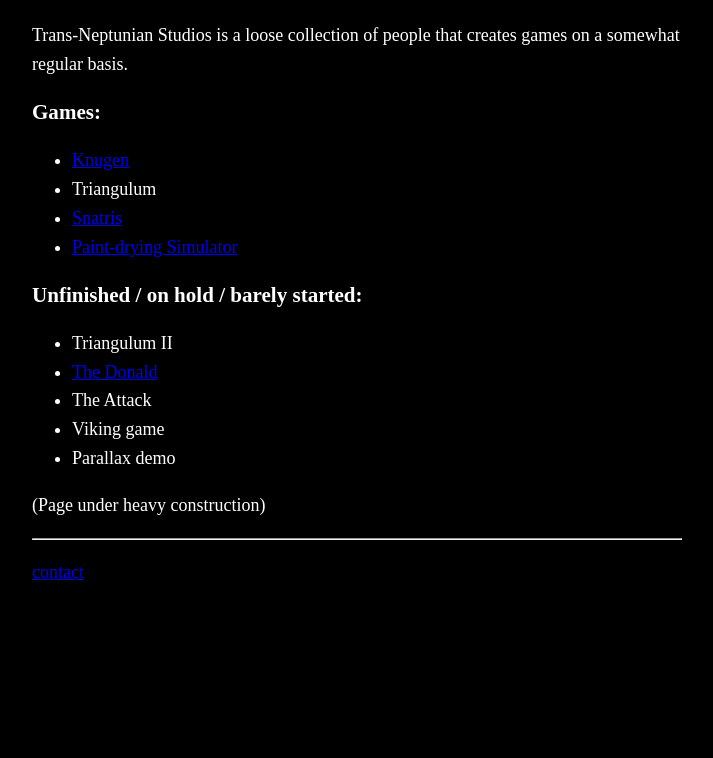
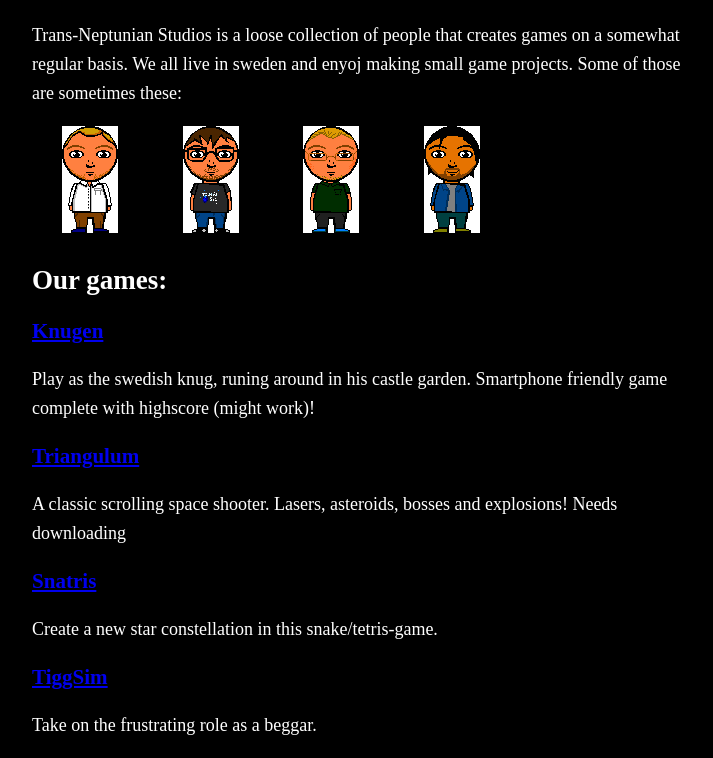
Before and after one commit to TransNeptunianStudios/www, a plain HTML site: page index.html in a window 1280 px wide. Shown: the part 182-940 px from the top of the page, without its empty margins (283-996 px from the left). Before the commit the page ends 808 px from the top, so only its background shows below. Drawn offline with Linux system fonts and the light colour scheme.

Commit message:
Added links and pics

```diff
--- a/index.html
+++ b/index.html
@@ -1,4 +1,3 @@
-<!DOCTYPE html>
 <html>
 
 <head>
@@ -22,36 +21,50 @@
     }
   </style>
 
-  <body bgcolor="#000000">
 </head>
 
-<body>
+<body bgcolor="#000000">
+
+
+
   <header>
     <center>
       <img src="resources/TNS_logo.png" alt="Logo">
     </center>
     <h1>World leading in awesome space games and games in general.</h1>
   </header>
-  <p>Trans-Neptunian Studios is a loose collection of people that creates games on a somewhat regular basis.</p>
-  <h3>Games:</h3>
-  <ul>
-    <li><a href="/Knugen/index.html">Knugen</a>
-      <li>Triangulum</li>
-      <li><a href="/Snatris/index.html">Snatris</a>
-      </li>
-      <li><a href="/PaintDryingSimulator/index.html">Paint-drying Simulator</a></li>
-  </ul>
+  <p>Trans-Neptunian Studios is a loose collection of people that creates games on a somewhat regular basis. We all live in sweden and enyoj making small game projects. Some of those are sometimes these:</p>
+  <div style="overflow:auto">
+    <img style="overflow:auto;margin:0px 30px" src="resources/Avatar_Micke.PNG" alt="Pic of Micke">
+    <img style="overflow:auto;margin:0px 30px" src="resources/Avatar_Robin.PNG" alt="Pic of Robin">
+    <img style="overflow:auto;margin:0px 30px" src="resources/Avatar_Tobias.PNG" alt="Pic of Tobias">
+    <img style="overflow:auto;margin:0px 30px" src="resources/Avatar_David.PNG" alt="Pic of David">
+  </div>
+  <h2>Our games:</h2>
+  <h3><a href="/Knugen/index.html">Knugen</a></h3>
+  <p>Play as the swedish knug, runing around in his castle garden. Smartphone friendly game complete with highscore (might work)!</p>
+  <h3><a href="https://github.com/TransNeptunianStudios/Triangulum/releases/tag/v1.0">Triangulum</a></h3>
+  <p>A classic scrolling space shooter. Lasers, asteroids, bosses and explosions! Needs downloading</p>
+  <h3><a href="/Snatris/index.html">Snatris</a></h3>
+  <p>Create a new star constellation in this snake/tetris-game.</p>
+  <h3><a href="/TiggSim/index.html">TiggSim</a></h3>
+  <p>Take on the frustrating role as a beggar.</p>
+  <h3><a href="/PaintDryingSimulator/index.html">Paint-drying Simulator</a></h3>
+  <p>Made late at night after a pub-crawl.</p>
   <h3>Unfinished / on hold / barely started:</h3>
   <ul>
-    <li>Triangulum II</li>
-    <li><a href="/TheDonald/index.html">The Donald</a>
-      <li>The Attack</li>
-      <li>Viking game</li>
-      <li>Parallax demo</li>
+    <li><a href="/Triangulum-II/index.html">Triangulum II</a></li>
+    <li><a href="/TheDonald/index.html">The Donald</a></li>
+    <li><a href="/VikingRobotRampage/index.html">Viking Robot Rampage</a></li>
+    <li><a href="/TheAttack/index.html">The Attack</a></li>
+    <li><a href="/Hultsvika/index.html">Hultsvika</a></li>
+    <li><a href="/Parallax/index.html">Parallax demo</a></li>
   </ul>
   <p>(Page under heavy construction)</p>
   <hr>
   <p><a href="mailto:info@trans-neptunian-studios.com?Subject=Hi%20" target="_top">contact</a></p>
+
+
 </body>
 
 </html>
```
Also changed, not shown: resources/Avatar_David.PNG (added), resources/Avatar_Micke.PNG (added), resources/Avatar_Robin.PNG (added), resources/Avatar_Tobias.PNG (added), 1 other file.
